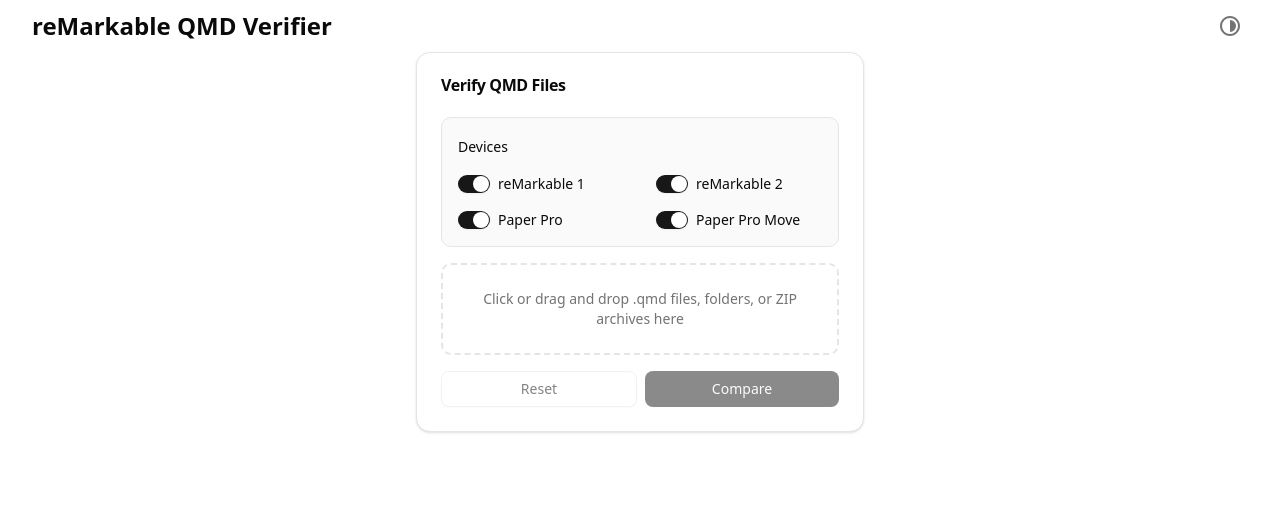
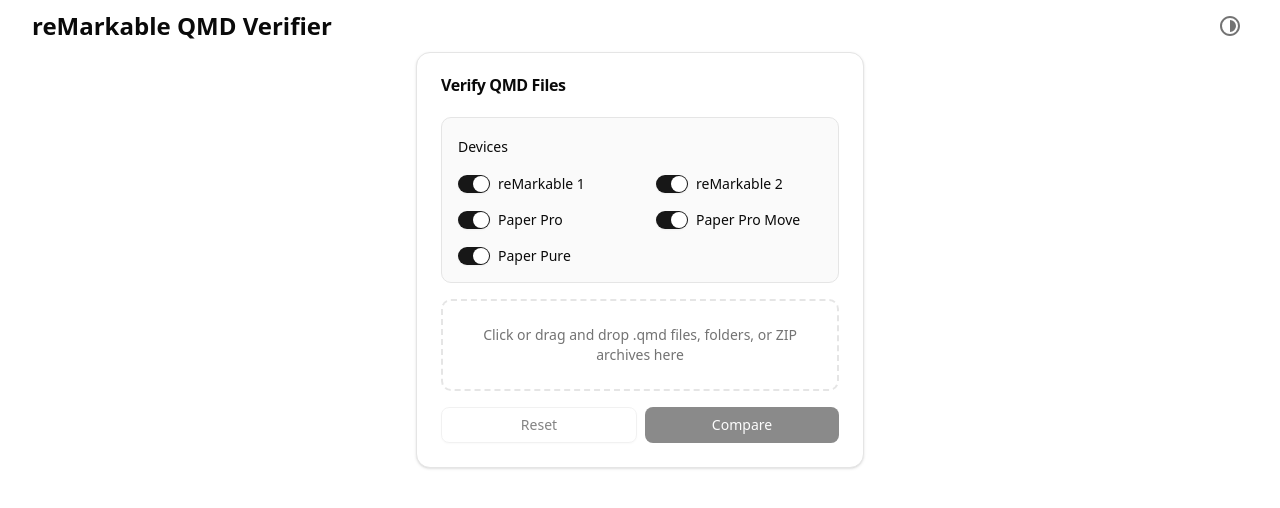
Before and after one commit to rmitchellscott/rm-qmd-verify, a React (Vite) app in the folder ui/: page / in a window 1280 px wide. Shown: the top 508 px of the page. Built offline with nearby package versions, Linux system fonts and the light colour scheme; no server answers.

Commit message:
add paper pure

```diff
--- a/ui/src/components/CompatibilityMatrix.tsx
+++ b/ui/src/components/CompatibilityMatrix.tsx
@@ -44,6 +44,7 @@
   'rm2': { short: 'rM2', full: 'reMarkable 2' },
   'rmpp': { short: 'rMPP', full: 'Paper Pro' },
   'rmppm': { short: 'rMPPM', full: 'Paper Pro Move' },
+  'rmppure': { short: 'rMPPure', full: 'Paper Pure' },
 };
 
 interface VersionInfo {
@@ -89,7 +90,7 @@
 
 export function CompatibilityMatrix({
   results,
-  filterDevices = ['rm1', 'rm2', 'rmpp', 'rmppm'],
+  filterDevices = ['rm1', 'rm2', 'rmpp', 'rmppm', 'rmppure'],
   filterMinVersion = null,
   filterMaxVersion = null
 }: CompatibilityMatrixProps) {
@@ -146,7 +147,7 @@
       allResults = allResults.filter(result => filterDevices.includes(result.device));
     }
 
-    const deviceKeys = ['rm1', 'rm2', 'rmpp', 'rmppm'].filter(d => filterDevices.includes(d));
+    const deviceKeys = ['rm1', 'rm2', 'rmpp', 'rmppm', 'rmppure'].filter(d => filterDevices.includes(d));
 
     const matrix: Record<string, Record<string, ComparisonResult | null>> = {};
     allResults.forEach(result => {
--- a/ui/src/components/DeviceSelector.tsx
+++ b/ui/src/components/DeviceSelector.tsx
@@ -6,6 +6,7 @@
   'rm2': { short: 'rM2', full: 'reMarkable 2' },
   'rmpp': { short: 'rMPP', full: 'Paper Pro' },
   'rmppm': { short: 'rMPPM', full: 'Paper Pro Move' },
+  'rmppure': { short: 'rMPPure', full: 'Paper Pure' },
 };
 
 interface DeviceSelectorProps {
@@ -13,7 +14,7 @@
   onChange: (devices: string[]) => void;
 }
 
-const FIXED_DEVICE_ORDER = ['rm1', 'rm2', 'rmpp', 'rmppm'];
+const FIXED_DEVICE_ORDER = ['rm1', 'rm2', 'rmpp', 'rmppm', 'rmppure'];
 
 export function DeviceSelector({ selectedDevices, onChange }: DeviceSelectorProps) {
   const handleToggle = (device: string, checked: boolean) => {
--- a/ui/src/components/FileComparisonMatrix.tsx
+++ b/ui/src/components/FileComparisonMatrix.tsx
@@ -10,6 +10,7 @@
   'rm2': { short: 'rM2', full: 'reMarkable 2' },
   'rmpp': { short: 'rMPP', full: 'Paper Pro' },
   'rmppm': { short: 'rMPPM', full: 'Paper Pro Move' },
+  'rmppure': { short: 'rMPPure', full: 'Paper Pure' },
 };
 
 function parseVersion(version: string): number[] {
@@ -59,12 +60,12 @@
   results,
   files,
   onRowClick,
-  filterDevices = ['rm1', 'rm2', 'rmpp', 'rmppm'],
+  filterDevices = ['rm1', 'rm2', 'rmpp', 'rmppm', 'rmppure'],
   filterMinVersion = null,
   filterMaxVersion = null
 }: FileComparisonMatrixProps) {
   const [expandedRoots, setExpandedRoots] = useState<Set<string>>(new Set());
-  const deviceKeys = ['rm1', 'rm2', 'rmpp', 'rmppm'].filter(d => filterDevices.includes(d));
+  const deviceKeys = ['rm1', 'rm2', 'rmpp', 'rmppm', 'rmppure'].filter(d => filterDevices.includes(d));
 
   const toggleExpanded = (filename: string) => {
     setExpandedRoots(prev => {
--- a/ui/src/hooks/useFilterPreferences.ts
+++ b/ui/src/hooks/useFilterPreferences.ts
@@ -8,7 +8,7 @@
 }
 
 const STORAGE_KEY = 'qmd-verify-filters';
-const ALL_DEVICES = ['rm1', 'rm2', 'rmpp', 'rmppm'];
+const ALL_DEVICES = ['rm1', 'rm2', 'rmpp', 'rmppm', 'rmppure'];
 
 const DEFAULT_PREFERENCES: FilterPreferences = {
   selectedDevices: ALL_DEVICES,
```
